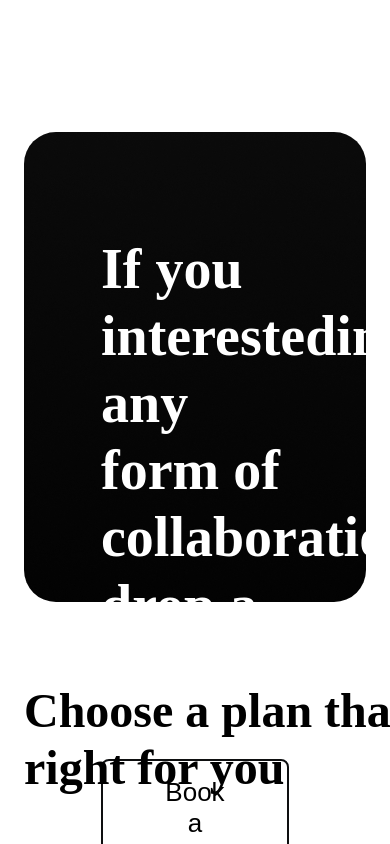
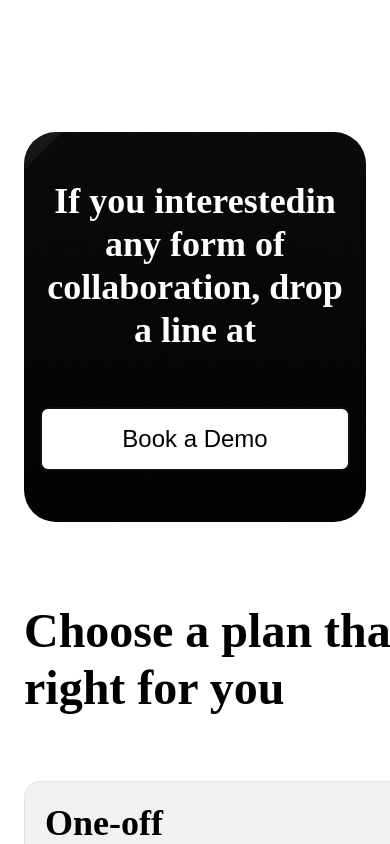
Before and after one commit to NikolayTok/SAVEMYDSGN, a Next.js app: page / in a window 390 px wide. Shown: the part 4700-5544 px from the top of the page. Built offline with nearby package versions, Linux system fonts and the light colour scheme.

Commit message:
responsive bookDemo section

```diff
--- a/src/styles/book-demo.scss
+++ b/src/styles/book-demo.scss
@@ -37,3 +37,66 @@
     }
   }
 }
+
+@media (max-width: 930px) {
+  .book-demo {
+    &__wrapper {
+      padding: 90px 45px;
+    }
+  }
+}
+
+@media (max-width: 865px) {
+  .book-demo {
+    &__wrapper {
+      height: 390px;
+      padding: 60px 45px;
+    }
+
+    &__title {
+      font-size: 48px;
+      margin-bottom: 30px;
+    }
+  }
+}
+
+@media (max-width: 600px) {
+  .book-demo {
+    &__wrapper {
+      padding: 48px 16px;
+    }
+
+    &__title {
+      text-align: center;
+      font-size: 36px;
+      margin-bottom: 85px;
+      width: 100%;
+    }
+
+    &__btn {
+      width: 100%;
+      font-size: 24px;
+    }
+  }
+}
+
+@media (max-width: 430px) {
+  .book-demo {
+    &__title {
+      margin-bottom: 55px;
+    }
+  }
+}
+
+@media (max-width: 362px) {
+  .book-demo {
+    &__title {
+      font-size: 32px;
+      margin-bottom: 40px;
+    }
+
+    &__btn {
+      font-size: 18px;
+    }
+  }
+}
```
